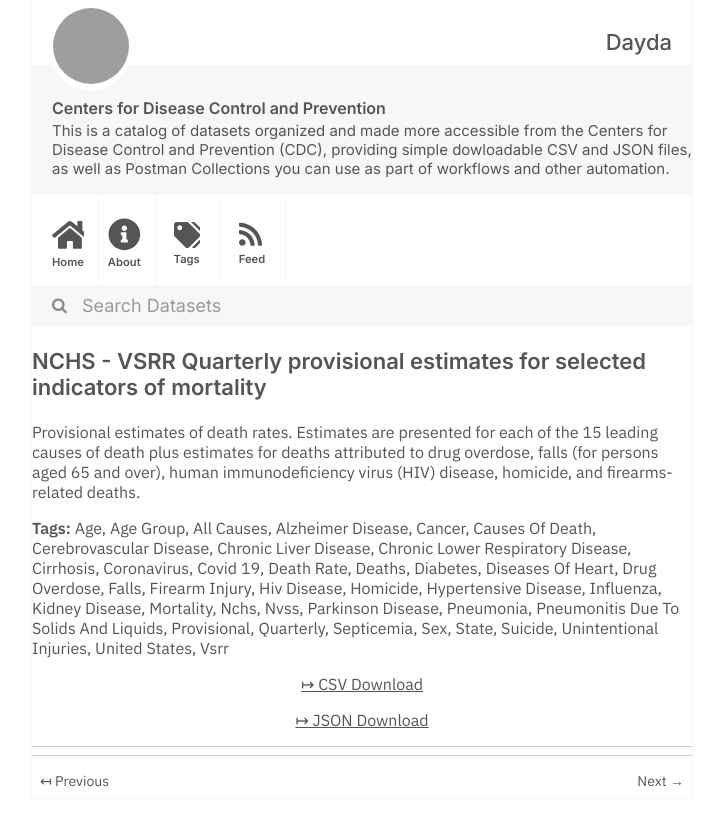
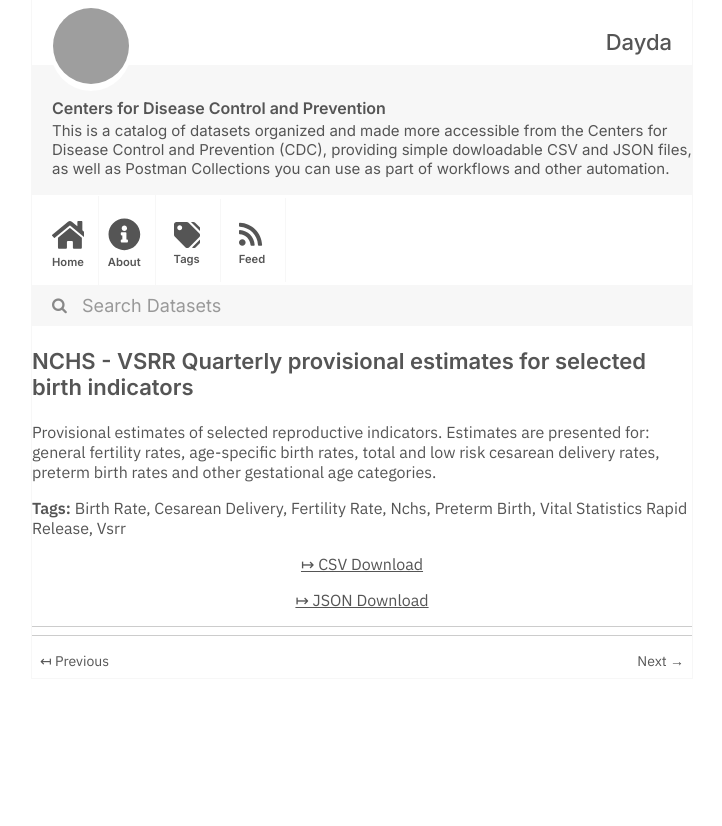
Before and after one commit to dayda-entities/centers-for-disease-control-and-prevention, a Jekyll site: the page built from _posts/2020-11-12-nchs-vsrr-quarterly-provisiona.md, in a window 1280 px wide, cut to the strip 0-826 px from the top of the page. Shown: the whole strip, without its empty margins (278-1000 px from the left). Built offline with Jekyll 4.4.1, drawn with Linux system fonts in a browser that asks for light colours; grey boxes are pictures that could not be loaded.

Commit message:
Publish Data

```diff
--- a/_posts/2020-11-12-nchs-vsrr-quarterly-provisiona.md
+++ b/_posts/2020-11-12-nchs-vsrr-quarterly-provisiona.md
@@ -1,55 +1,21 @@
 ---
-title: >-
-  NCHS - VSRR Quarterly provisional estimates for selected indicators of
-  mortality
-created: '2020-11-12T12:12:49.163952'
-modified: '2021-04-21T19:13:06.380387'
+title: NCHS - VSRR Quarterly provisional estimates for selected birth indicators
+created: '2020-11-12T12:13:21.186766'
+modified: '2021-05-05T19:19:26.607215'
 state: active
 type: dataset
 tags:
-  - Age
-  - Age Group
-  - All Causes
-  - Alzheimer Disease
-  - Cancer
-  - Causes Of Death
-  - Cerebrovascular Disease
-  - Chronic Liver Disease
-  - Chronic Lower Respiratory Disease
-  - Cirrhosis
-  - Coronavirus
-  - Covid 19
-  - Death Rate
-  - Deaths
-  - Diabetes
-  - Diseases Of Heart
-  - Drug Overdose
-  - Falls
-  - Firearm Injury
-  - Hiv Disease
-  - Homicide
-  - Hypertensive Disease
-  - Influenza
-  - Kidney Disease
-  - Mortality
+  - Birth Rate
+  - Cesarean Delivery
+  - Fertility Rate
   - Nchs
-  - Nvss
-  - Parkinson Disease
-  - Pneumonia
-  - Pneumonitis Due To Solids And Liquids
-  - Provisional
-  - Quarterly
-  - Septicemia
-  - Sex
-  - State
-  - Suicide
-  - Unintentional Injuries
-  - United States
+  - Preterm Birth
+  - Vital Statistics Rapid Release
   - Vsrr
 groups: []
-csv_url: 'https://data.cdc.gov/api/views/489q-934x/rows.csv?accessType=DOWNLOAD'
-json_url: 'https://data.cdc.gov/api/views/489q-934x/rows.json?accessType=DOWNLOAD'
+csv_url: 'https://data.cdc.gov/api/views/76vv-a7x8/rows.csv?accessType=DOWNLOAD'
+json_url: 'https://data.cdc.gov/api/views/76vv-a7x8/rows.json?accessType=DOWNLOAD'
 layout: post
 
 ---
-Provisional estimates of death rates. Estimates are presented for each of the 15 leading causes of death plus estimates for deaths attributed to drug overdose, falls (for persons aged 65 and over), human immunodeficiency virus (HIV) disease, homicide, and firearms-related deaths.
+Provisional estimates of selected reproductive indicators. Estimates are presented for: general fertility rates, age-specific birth rates, total and low risk cesarean delivery rates, preterm birth rates and other gestational age categories.
```
